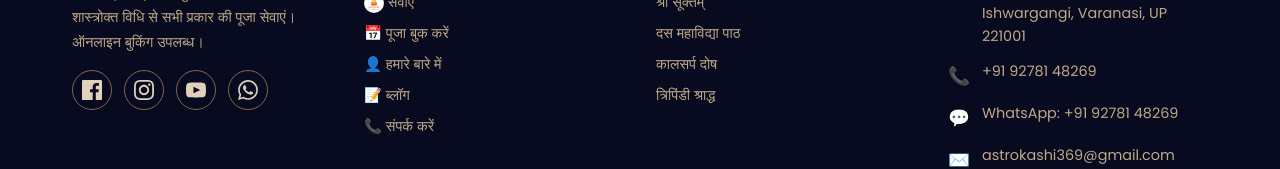
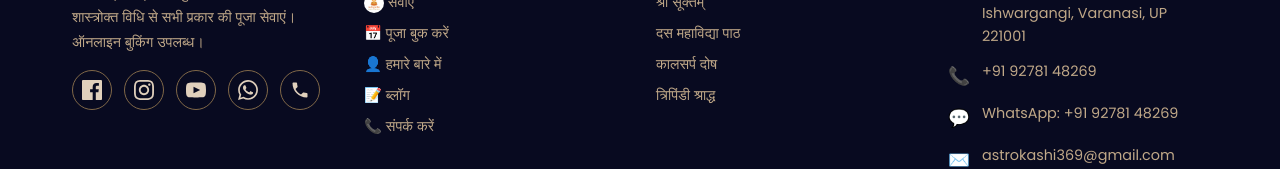
Before and after one commit to prasannanathsharma7-dot/adhbhutgyaan, a React (Vite) app: page / in a window 1280 px wide. Shown: the part 6580-6749 px from the top of the page. Built offline with nearby package versions, Linux system fonts and the light colour scheme; no server answers; a web font is replaced by a local one.

Commit message:
Add call/dial icon to footer social links

```diff
--- a/src/components/Footer.jsx
+++ b/src/components/Footer.jsx
@@ -34,6 +34,9 @@ export default function Footer() {
                             </a>
                             <a href="https://wa.me/919278148269" target="_blank" rel="noreferrer" className="social-link whatsapp" aria-label="WhatsApp">
                                 <svg width="20" height="20" fill="currentColor" viewBox="0 0 24 24"><path d="M.057 24l1.687-6.163c-1.041-1.804-1.588-3.849-1.587-5.946.003-6.556 5.338-11.891 11.893-11.891 3.181.001 6.167 1.24 8.413 3.488 2.245 2.248 3.481 5.236 3.48 8.414-.003 6.557-5.338 11.892-11.893 11.892-1.99-.001-3.951-.5-5.688-1.448l-6.305 1.654zm6.597-3.807c1.676.995 3.276 1.591 5.392 1.592 5.448 0 9.886-4.434 9.889-9.885.002-5.462-4.415-9.89-9.881-9.892-5.452 0-9.887 4.434-9.889 9.884-.001 2.225.651 3.891 1.746 5.634l-.999 3.648 3.742-.981zm11.387-5.464c-.074-.124-.272-.198-.57-.347-.297-.149-1.758-.868-2.031-.967-.272-.099-.47-.149-.669.149-.198.297-.768.967-.941 1.165-.173.198-.347.223-.644.074-.297-.149-1.255-.462-2.39-1.475-.883-.788-1.48-1.761-1.653-2.059-.173-.297-.018-.458.13-.606.134-.133.297-.347.446-.521.151-.172.2-.296.3-.495.099-.198.05-.372-.025-.521-.075-.148-.669-1.611-.916-2.206-.242-.579-.487-.501-.669-.51l-.57-.01c-.198 0-.52.074-.792.347-.272.297-1.04 1.016-1.04 2.479 0 1.462 1.065 2.876 1.213 3.074.149.198 2.096 3.2 5.077 4.487.709.306 1.263.489 1.694.626.712.226 1.36.194 1.872.118.571-.085 1.758-.719 2.006-1.413.248-.695.248-1.29.173-1.414z"/></svg>
+                            </a>
+                            <a href="tel:+919278148269" className="social-link phone" aria-label={t('कॉल करें', 'Call')}>
+                                <svg width="20" height="20" fill="currentColor" viewBox="0 0 24 24"><path d="M6.62 10.79c1.44 2.83 3.76 5.14 6.59 6.59l2.2-2.2c.27-.27.67-.36 1.02-.24 1.12.37 2.33.57 3.57.57.55 0 1 .45 1 1V20c0 .55-.45 1-1 1-9.39 0-17-7.61-17-17 0-.55.45-1 1-1h3.5c.55 0 1 .45 1 1 0 1.25.2 2.45.57 3.57.11.35.03.74-.25 1.02l-2.2 2.2z"/></svg>
                             </a>
                         </div>
                     </div>
--- a/src/index.css
+++ b/src/index.css
@@ -1408,6 +1408,11 @@ h3 {
 .social-link.whatsapp:hover {
     background: #25D366;
     border-color: #25D366;
+}
+
+.social-link.phone:hover {
+    background: var(--gold-500);
+    border-color: var(--gold-500);
 }
 
 .footer-heading {
```
